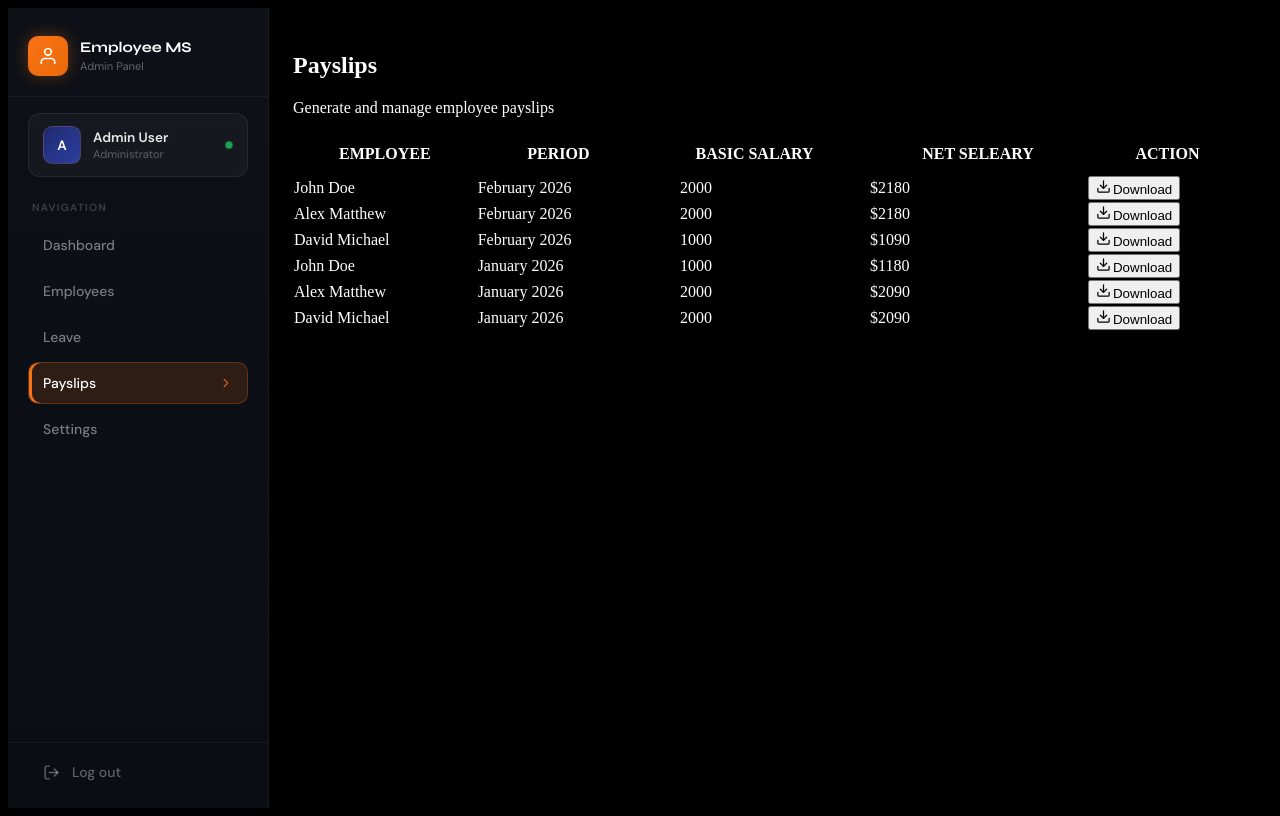
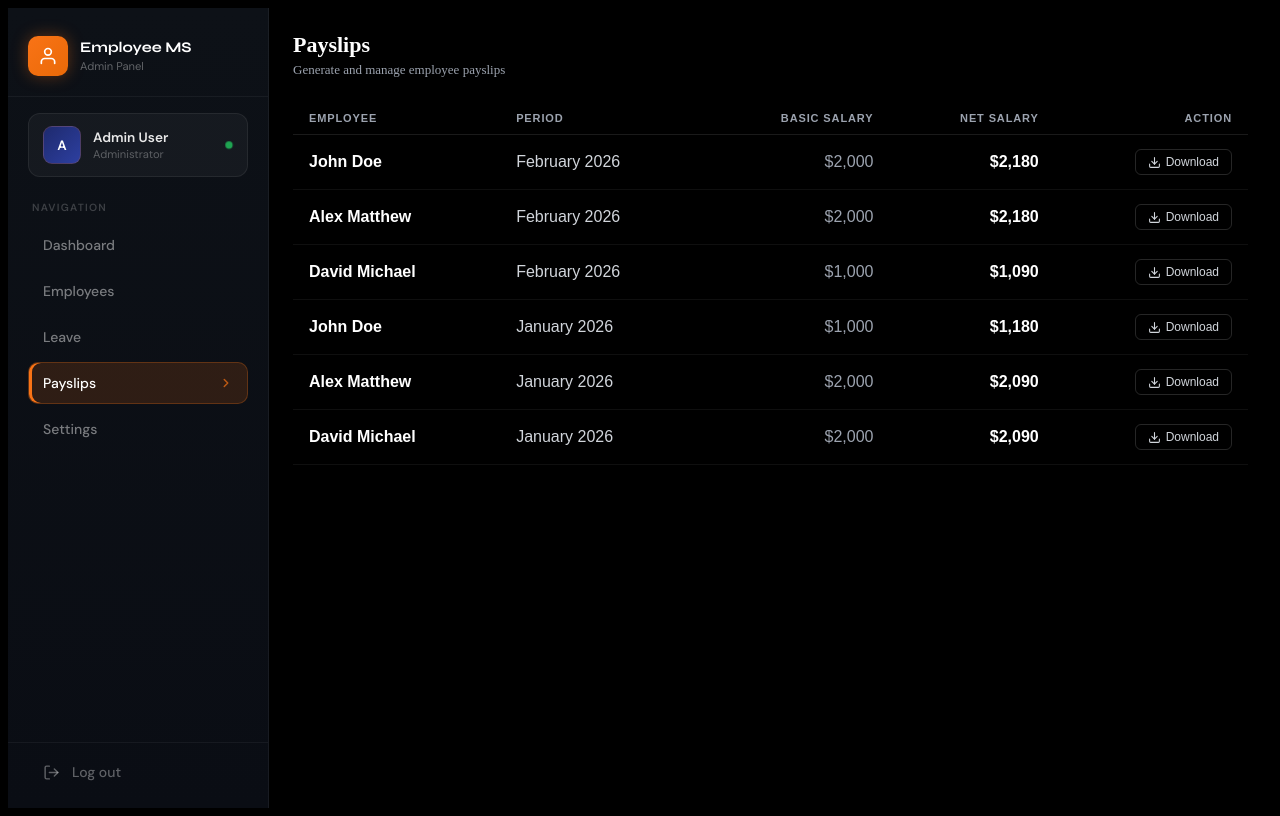
Before and after one commit to aniKet0753/Employee-Management-System, a Next.js app in the folder apps/web/: page /admin/payslip in a window 1280 px wide. Built offline with nearby package versions, Linux system fonts and the light colour scheme.

Commit message:
Fnal ui of payslip & Temp Setting

```diff
--- a/apps/web/app/admin/setting/page.tsx
+++ b/apps/web/app/admin/setting/page.tsx
@@ -1,7 +1,6 @@
 "use client";
 import AdminSidebar from "../../component/AdminSidebar";
-import Sidebar from "../../component/sidebar";
-import AdminEmployee from "../../pages/Employees";
+import AdminSettingPage from "../../pages/AdminSetting"
 import { useEffect, useState } from "react";
 
 export default function AdminEmployeePage() {
@@ -26,7 +25,7 @@ export default function AdminEmployeePage() {
     Loading....
   </p>
 ) : (
-  <AdminEmployee  />
+  <AdminSettingPage  />
 )}
     </div>
 
--- a/apps/web/app/pages/AdminPayslip.tsx
+++ b/apps/web/app/pages/AdminPayslip.tsx
@@ -2,7 +2,6 @@
 import { useState } from "react"
 import {dummyPayslipData} from "../assets/assets"
 import { dummyEmployeeData } from "../assets/assets";
-import { Spline, Split } from "lucide-react";
 import { Download } from "lucide-react";
 
 export default function AdminPaySlip(){
@@ -29,27 +28,31 @@ export default function AdminPaySlip(){
 //new Date(2026, 0) this represent as january so thats y i did month -1
 
   return <div style={{padding: "24px", color: "white" , width:"100%"}}>
-    <h2>Payslips</h2>
-    <p>Generate and manage employee payslips</p>
+    <h2 style={{fontSize:"22px", fontWeight:700, margin:"0 0 4px 0"}}>Payslips</h2>
+    <p style={{fontSize:"13px", color:"#9ca3af", margin:"0 0 24px 0"}}>Generate and manage employee payslips</p>
     <div >
       <table style={{width: "100%", borderCollapse: "collapse",}}>
-        <thead style={{color:"white"}}>
-          <tr>
-           <th style={{ padding: "12px 8px" }}>EMPLOYEE</th>
-           <th style={{ padding: "12px 8px" }}>PERIOD</th>
-           <th style={{ padding: "12px 8px" }}>BASIC SALARY</th>
-           <th style={{ padding: "12px 8px" }}>NET SELEARY</th>
-           <th style={{ padding: "12px 8px" }}>ACTION</th>
+        <thead style={{fontFamily:"sans-serif"}}>
+          <tr style={{borderBottom:"1px solid rgba(255,255,255,0.1)"}}>
+           <th style={{ padding: "10px 16px", textAlign:"left", fontSize:"11px", fontWeight:700, color:"#9ca3af", letterSpacing:"0.08em" }}>EMPLOYEE</th>
+           <th style={{ padding: "10px 16px", textAlign:"left", fontSize:"11px", fontWeight:700, color:"#9ca3af", letterSpacing:"0.08em" }}>PERIOD</th>
+           <th style={{ padding: "10px 16px", textAlign:"right", fontSize:"11px", fontWeight:700, color:"#9ca3af", letterSpacing:"0.08em" }}>BASIC SALARY</th>
+           <th style={{ padding: "10px 16px", textAlign:"right", fontSize:"11px", fontWeight:700, color:"#9ca3af", letterSpacing:"0.08em" }}>NET SALARY</th>
+           <th style={{ padding: "10px 16px", textAlign:"right", fontSize:"11px", fontWeight:700, color:"#9ca3af", letterSpacing:"0.08em" }}>ACTION</th>
           </tr>
         </thead>
         <tbody>
           {dummyPayslipData.map((slip)=>(
-            <tr key={slip.id}>
-              <td>{extractName(slip.employeeId)}</td>
-              <td>{formateperiod(slip.month, slip.year)}</td>
-              <td style={{ paddingLeft: "40px" }}>{slip.basicSalary}</td>
-              <td>${slip.netSalary}</td>
-              <td><button><Download style={{maxHeight:"15px", maxWidth:'15px', marginRight:"2px", alignItems:"center"}}/>Download</button></td>
+            <tr key={slip.id} style={{borderBottom:"1px solid rgba(255,255,255,0.06)",fontFamily:"sans-serif"}}>
+              <td style={{padding:"14px 16px", fontWeight:600}}>{extractName(slip.employeeId)}</td>
+              <td style={{padding:"14px 16px", color:"#d1d5db"}}>{formateperiod(slip.month, slip.year)}</td>
+              <td style={{padding:"14px 16px", textAlign:"right", color:"#9ca3af"}}>${slip.basicSalary.toLocaleString("en-US")}</td>
+              <td style={{padding:"14px 16px", textAlign:"right", fontWeight:600}}>${slip.netSalary.toLocaleString("en-US")}</td>
+              <td style={{padding:"14px 16px", textAlign:"right"}}>
+                <button style={{display:"inline-flex", alignItems:"center", gap:"5px", fontSize:"12px", fontWeight:500, padding:"5px 12px", borderRadius:"6px", background:"transparent", border:"1px solid rgba(255,255,255,0.15)", color:"#d1d5db", cursor:"pointer"}}>
+                  <Download style={{height:"13px", width:"13px", fontFamily:"sans-serif"}}/>Download
+                </button>
+              </td>
             </tr>
           ))}
         </tbody>
```
Also changed, not shown: apps/web/app/pages/AdminSetting.tsx (added, +14 -0 lines).
